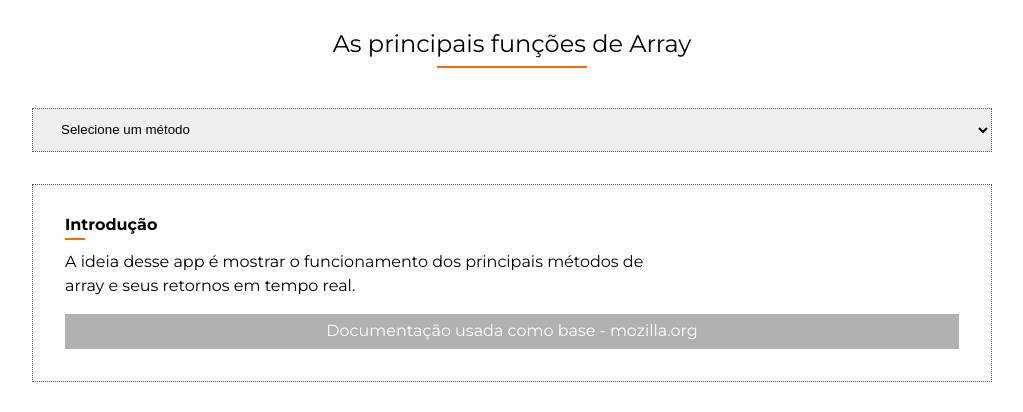
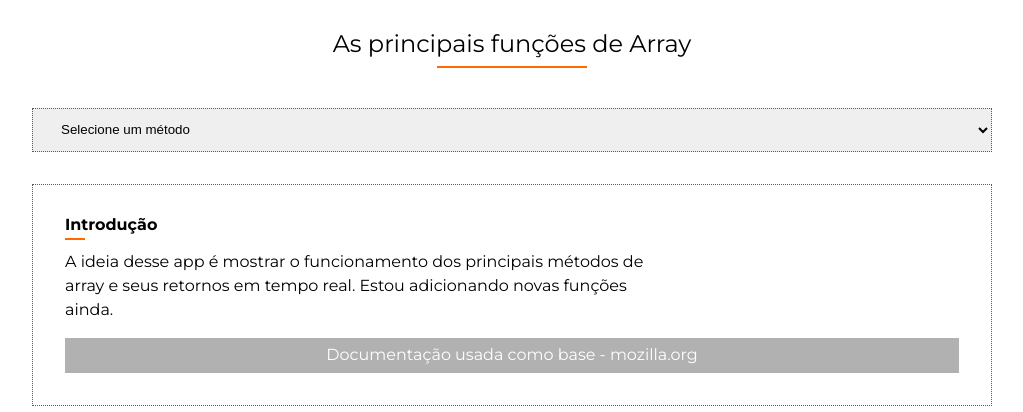
Before and after one commit to Leo-Rodrigues-199/funcoes_array, a plain HTML site: page index.html in a window 1280 px wide. Shown: the whole page, without its empty margins (128-1151 px from the left). Drawn offline with nearby package versions, Linux system fonts and the light colour scheme.

Commit message:
AJuste no texto.

```diff
--- a/index.html
+++ b/index.html
@@ -35,7 +35,8 @@
             <h2 class="title">Introdução</h2>
             <p class="desc">
               A ideia desse app é mostrar o funcionamento dos principais métodos
-              de array e seus retornos em tempo real.
+              de array e seus retornos em tempo real. Estou adicionando novas
+              funções ainda.
             </p>
             <a
               href="https://developer.mozilla.org/pt-BR/docs/Web/JavaScript/Reference/Global_Objects/Array"
```
